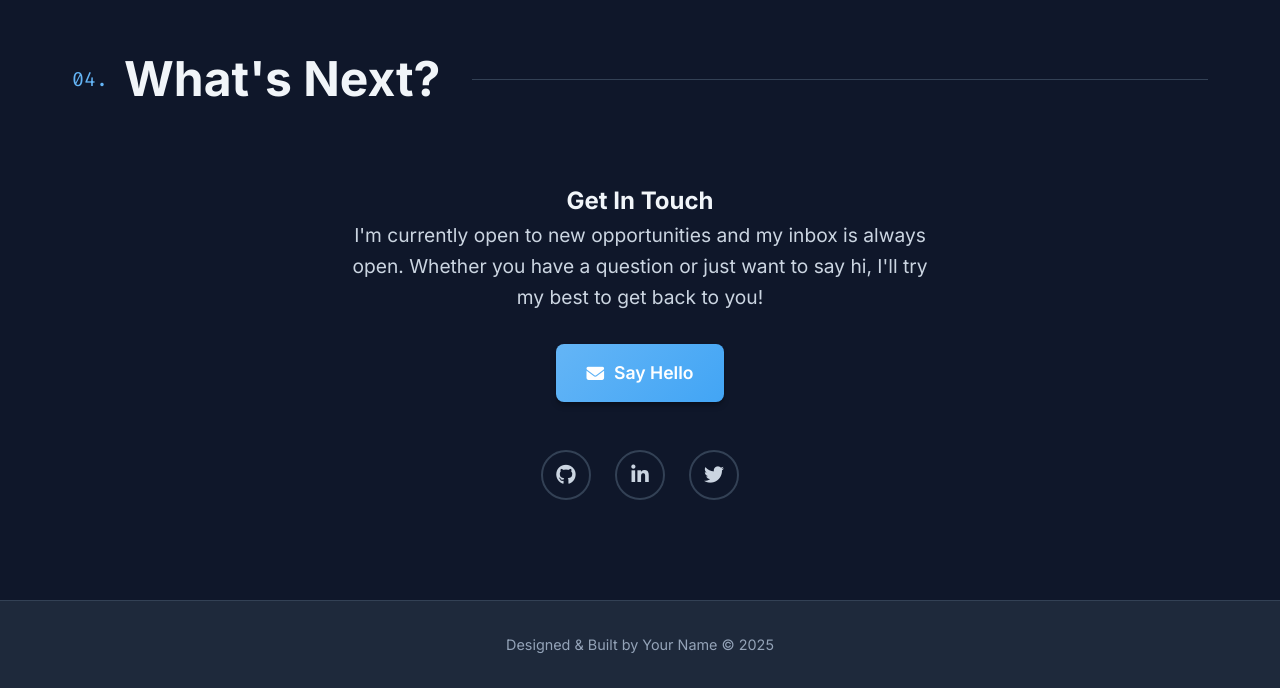
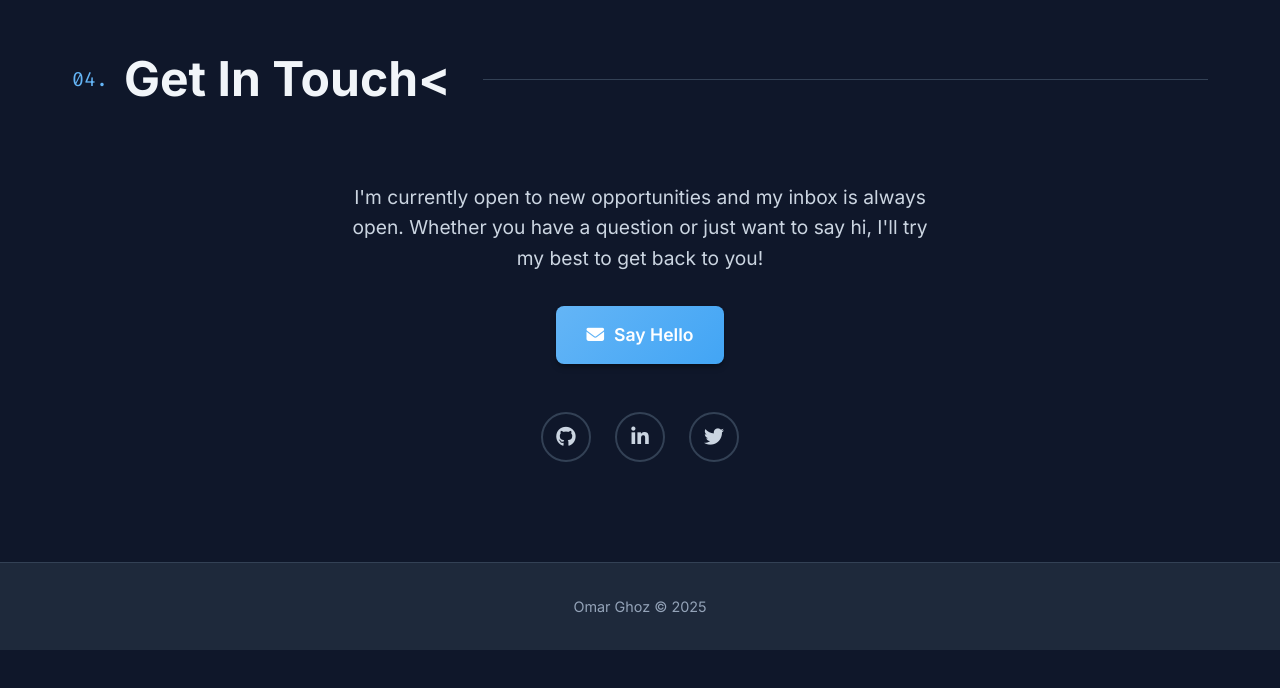
Before and after one commit to OmarGhoz/OmarGhoz.github.io, a plain HTML site: page index.htm in a window 1280 px wide. Shown: the part 3088-3776 px from the top of the page. After the commit the page ends 3738 px from the top, so only its background shows below. Drawn offline with nearby package versions, Linux system fonts and the light colour scheme.

Commit message:
Update index.htm

```diff
--- a/index.htm
+++ b/index.htm
@@ -1049,10 +1049,9 @@
         <section id="contact" class="section">
              <div class="container">
                 <h2 class="section-title">
-                    <span class="section-number">04.</span> What's Next? <span class="title-underline"></span>
+                    <span class="section-number">04.</span> Get In Touch< <span class="title-underline"></span>
                 </h2>
                 <div class="contact-cta">
-                    <h2>Get In Touch</h2>
                     <p>
                         I'm currently open to new opportunities and my inbox is always open.
                         Whether you have a question or just want to say hi, I'll try my best to get back to you!
@@ -1061,7 +1060,7 @@
                         <i class="fa-solid fa-envelope"></i> Say Hello
                     </a>
                     <div class="social-links">
-                        <a href="#" class="social-link" target="_blank" aria-label="GitHub"><i class="fab fa-github"></i></a>
+                        <a href="#" class="social-link" target="_blank" aria-label="https://github.com/OmarGhoz/"><i class="fab fa-github"></i></a>
                         <a href="#" class="social-link" target="_blank" aria-label="LinkedIn"><i class="fab fa-linkedin-in"></i></a>
                         <a href="#" class="social-link" target="_blank" aria-label="Twitter"><i class="fab fa-twitter"></i></a>
                     </div>
@@ -1073,7 +1072,7 @@
     <!-- Footer -->
     <footer class="footer">
         <div class="container">
-            <p>Designed & Built by Your Name &copy; <span id="year"></span></p>
+            <p>Omar Ghoz &copy; <span id="year"></span></p>
         </div>
     </footer>
 
```
